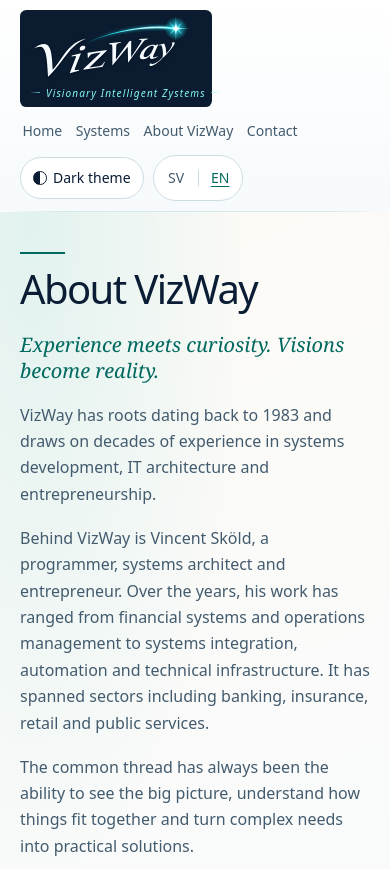
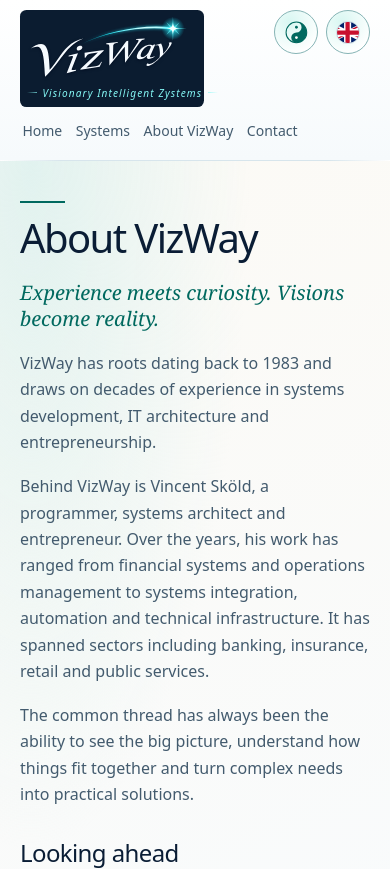
Before and after one commit to Vizway/VizWay-web, an Astro site: page /en/om in a window 390 px wide. Shown: the top 869 px of the page. Built offline with nearby package versions, Linux system fonts and the light colour scheme; Astro itself is replaced by a stand-in of ours.

Commit message:
VizWay Webb v1.3a - Responsiv header och systemstatus

```diff
--- a/src/components/LanguageSwitcher.astro
+++ b/src/components/LanguageSwitcher.astro
@@ -1,6 +1,6 @@
 ---
-// Visar länkar till samma sida på båda språken.
-import { getLanguageLinks, loadUi } from '../lib/i18n';
+// Visar det aktiva språkets flagga och länkar till sidans andra språk.
+import { languages, localizePath } from '../lib/i18n';
 import type { Locale } from '../lib/i18n';
 
 interface Props {
@@ -8,50 +8,34 @@ interface Props {
 }
 
 const { locale } = Astro.props;
-const ui = await loadUi(locale);
-const links = getLanguageLinks(Astro.url.pathname);
+const target = languages[locale === 'sv' ? 1 : 0];
 ---
 
-<nav class="language-switcher" aria-label={ui.language}>
-   {links.map(link => (
-      <a href={link.href} lang={link.locale} hreflang={link.locale} aria-label={link.name}
-         aria-current={link.locale === locale ? 'page' : undefined}>{link.locale.toUpperCase()}</a>
-   ))}
-</nav>
+<a class="language-switcher planet-control" href={localizePath(target.locale, Astro.url.pathname)}
+   lang={target.locale} hreflang={target.locale} aria-label={target.name} title={target.name}>
+   {locale === 'sv' ? (
+      <svg class="language-flag" viewBox="0 0 16 10" preserveAspectRatio="xMidYMid slice" aria-hidden="true">
+         <path fill="#006aa7" d="M0 0h16v10H0Z" />
+         <path fill="#fecc02" d="M0 4h16v2H0ZM5 0h2v10H5Z" />
+      </svg>
+   ) : (
+      <svg class="language-flag" viewBox="0 0 60 30" preserveAspectRatio="xMidYMid slice" aria-hidden="true">
+         <path fill="#012169" d="M0 0h60v30H0Z" />
+         <path fill="none" stroke="#fff" stroke-width="6" d="M0 0l60 30M60 0 0 30" />
+         <path fill="#c8102e" d="M0 0v2.25L25.5 15H30ZM60 0h-4.5L30 12.75V15ZM0 30h4.5L30 17.25V15ZM60 30v-2.25L34.5 15H30Z" />
+         <path fill="#fff" d="M0 10h60v10H0ZM25 0h10v30H25Z" />
+         <path fill="#c8102e" d="M0 12h60v6H0ZM27 0h6v30h-6Z" />
+      </svg>
+   )}
+</a>
 
 <style>
-   .language-switcher {
-      display: inline-flex;
-      align-items: center;
+   .language-flag {
+      display: block;
+      inline-size: 1.45rem;
+      block-size: 1.45rem;
       border: 1px solid var(--line);
-      border-radius: 99rem;
-      background: var(--surface);
-      color: var(--muted);
-   }
-
-   a {
-      display: grid;
-      position: relative;
-      min-inline-size: 2.75rem;
-      min-block-size: 2.75rem;
-      place-items: center;
-      border-radius: 99rem;
-      color: inherit;
-      font-size: 0.875rem;
-      font-weight: var(--weight-menu);
-      text-decoration: none;
-   }
-
-   a + a::before {
-      position: absolute;
-      inset-block: 32%;
-      inset-inline-start: 0;
-      border-inline-start: 1px solid var(--line);
-      content: '';
-   }
-
-   a:is([aria-current='page'], :hover, :focus-visible) {
-      color: var(--accent);
-      text-decoration: underline;
+      border-radius: 50%;
+      overflow: hidden;
    }
 </style>
--- a/src/components/SiteHeader.astro
+++ b/src/components/SiteHeader.astro
@@ -1,5 +1,5 @@
 ---
-// Visar VizWays logotyp, huvudnavigation och temaväxling.
+// Visar logotyp och kontroller ovanför huvudnavigationen.
 import BrandLogo from './BrandLogo.astro';
 import LanguageSwitcher from './LanguageSwitcher.astro';
 import ThemeToggle from './ThemeToggle.astro';
@@ -19,7 +19,13 @@ const path = localizePath(locale, Astro.url.pathname);
 
 <header class="site-header">
    <div class="container header-inner">
-      <a class="brand" href={localizePath(locale, sitePaths.home)} aria-label={`${name}, ${ui.homeLink}`}><BrandLogo /></a>
+      <div class="header-brand">
+         <a class="brand" href={localizePath(locale, sitePaths.home)} aria-label={`${name}, ${ui.homeLink}`}><BrandLogo /></a>
+      </div>
+      <div class="header-options">
+         <ThemeToggle {locale} />
+         <LanguageSwitcher {locale} />
+      </div>
       <nav class="main-nav" aria-label={ui.mainNavigation}>
          <ul>
             {getSiteLinks(locale, ui.navigation).map(({ href, label, key }) => {
@@ -34,10 +40,6 @@ const path = localizePath(locale, Astro.url.pathname);
             })}
          </ul>
       </nav>
-      <div class="header-options">
-         <ThemeToggle {locale} />
-         <LanguageSwitcher {locale} />
-      </div>
    </div>
 </header>
 
@@ -46,11 +48,16 @@ const path = localizePath(locale, Astro.url.pathname);
       padding-block: 0.65rem;
    }
 
+   .header-brand {
+      container-type: inline-size;
+   }
+
    .brand {
-      --brand-size: clamp(3.5rem, 4.15vw, 4rem);
+      --brand-padding: clamp(0.35rem, 1.75vw, 0.65rem);
+      --brand-size: min(clamp(3.5rem, 4.15vw, 4rem), (100cqi - 2 * var(--brand-padding)) / 4);
       display: block;
       inline-size: fit-content;
-      padding: 0.3rem 0.65rem 0.4rem;
+      padding: 0.3rem var(--brand-padding) 0.4rem;
       border-radius: 0.4rem;
       background: light-dark(#0b1c30, transparent);
       text-decoration: none;
@@ -58,27 +65,10 @@ const path = localizePath(locale, Astro.url.pathname);
 
    .header-options {
       display: flex;
+      min-inline-size: calc(2 * var(--size-planet) + 0.5rem);
       align-items: center;
-      gap: 0.6rem;
-   }
-
-   @media (max-width: 48rem) {
-      .header-options {
-         grid-column: 2;
-         grid-row: 1;
-      }
-   }
-
-   @media (max-width: 34rem) {
-      .brand {
-         grid-column: 1 / -1;
-      }
-
-      .header-options {
-         grid-column: 1 / -1;
-         grid-row: 3;
-         justify-self: start;
-      }
+      justify-content: end;
+      gap: 0.5rem;
    }
 
    @media (max-width: 28rem) {
--- a/src/components/ThemeToggle.astro
+++ b/src/components/ThemeToggle.astro
@@ -11,9 +11,14 @@ const { locale } = Astro.props;
 const ui = await loadUi(locale);
 ---
 
-<button class="theme-toggle" type="button" aria-pressed="false" data-theme-toggle hidden>
-   <span class="theme-icon" aria-hidden="true"></span>
-   {ui.darkTheme}
+<button class="theme-toggle planet-control" type="button" aria-label={ui.darkTheme} title={ui.darkTheme}
+   aria-pressed="false" data-theme-toggle hidden>
+   <svg class="theme-icon" viewBox="0 0 24 24" aria-hidden="true">
+      <circle cx="12" cy="12" r="10" fill="none" stroke="currentColor" />
+      <path d="M12 2a10 10 0 0 1 0 20 5 5 0 0 1 0-10 5 5 0 0 0 0-10Z" fill="currentColor" />
+      <circle cx="12" cy="7" r="1.35" fill="currentColor" />
+      <circle cx="12" cy="17" r="1.35" fill="var(--surface)" />
+   </svg>
 </button>
 
 <script>
@@ -49,3 +54,14 @@ const ui = await loadUi(locale);
    button?.addEventListener('click', toggleTheme);
    systemTheme.addEventListener('change', syncButton);
 </script>
+
+<style>
+   .theme-toggle {
+      cursor: pointer;
+   }
+
+   .theme-icon {
+      inline-size: 1.55rem;
+      block-size: 1.55rem;
+   }
+</style>
--- a/src/layouts/SystemLayout.astro
+++ b/src/layouts/SystemLayout.astro
@@ -32,9 +32,15 @@ const ui = await loadUi(locale);
 <style>
    .project-navigation {
       display: flex;
+      inline-size: 100%;
       flex-wrap: wrap;
       align-items: center;
+      justify-content: space-between;
       gap: 0.5rem 1rem;
+   }
+
+   .project-navigation :global(.status) {
+      margin-inline-start: auto;
    }
 
    .project-navigation a {
--- a/src/styles/global.css
+++ b/src/styles/global.css
@@ -15,6 +15,7 @@
    --weight-heading: 400;
    --weight-menu: 400;
    --size-menu: 0.9375rem;
+   --size-planet: 2.75rem;
    --leading-prose: 1.65;
    --measure-prose: 65ch;
    font-family: var(--font-body);
@@ -145,10 +146,13 @@ a:hover {
 
 .header-inner {
    display: grid;
-   min-height: 5rem;
-   grid-template-columns: auto 1fr auto;
-   align-items: center;
-   gap: 1rem clamp(1rem, 4vw, 3.5rem);
+   grid-template-columns: minmax(0, 1fr) auto;
+   align-items: start;
+   gap: 0.35rem clamp(0.5rem, 2vw, 1.25rem);
+}
+
+.main-nav {
+   grid-column: 1 / -1;
 }
 
 .main-nav ul {
@@ -175,36 +179,21 @@ a:hover {
    text-decoration: underline;
 }
 
-.theme-toggle {
-   display: inline-flex;
-   min-height: 2.65rem;
-   align-items: center;
-   justify-content: center;
-   gap: 0.4rem;
-   padding: 0.35rem 0.75rem;
-   border: 1px solid var(--line);
-   border-radius: 99rem;
-   background: var(--surface);
-   color: var(--ink);
-   font: inherit;
-   font-size: 0.875rem;
-   font-weight: var(--weight-menu);
-   cursor: pointer;
-   white-space: nowrap;
-}
-
-.theme-toggle:is(:hover, [aria-pressed='true']) {
-   border-color: var(--accent);
-   background: var(--accent-surface);
+.planet-control {
+   display: inline-grid;
+   flex: none;
+   inline-size: var(--size-planet);
+   block-size: var(--size-planet);
+   place-items: center;
+   padding: 0;
+   border: 1px solid color-mix(in srgb, var(--accent) 35%, var(--line));
+   border-radius: 50%;
+   background: radial-gradient(circle at 35% 25%, var(--accent-surface), var(--surface) 78%);
    color: var(--accent);
 }
 
-.theme-icon {
-   width: 0.85rem;
-   height: 0.85rem;
-   border: 1px solid currentColor;
-   border-radius: 50%;
-   background: linear-gradient(90deg, currentColor 50%, transparent 50%);
+.planet-control:is(:hover, [aria-pressed='true']) {
+   border-color: var(--accent);
 }
 
 
@@ -296,17 +285,6 @@ a:hover {
 }
 
 @media (max-width: 48rem) {
-   .header-inner {
-      grid-template-columns: 1fr auto;
-      row-gap: 0.35rem;
-      padding-block: 0.75rem 0.4rem;
-   }
-
-   .main-nav {
-      grid-column: 1 / -1;
-      grid-row: 2;
-   }
-
    .main-nav ul {
       column-gap: clamp(0.65rem, 3vw, 1.5rem);
    }
```
Also changed, not shown: STATUS.md (+29 -1 lines).
